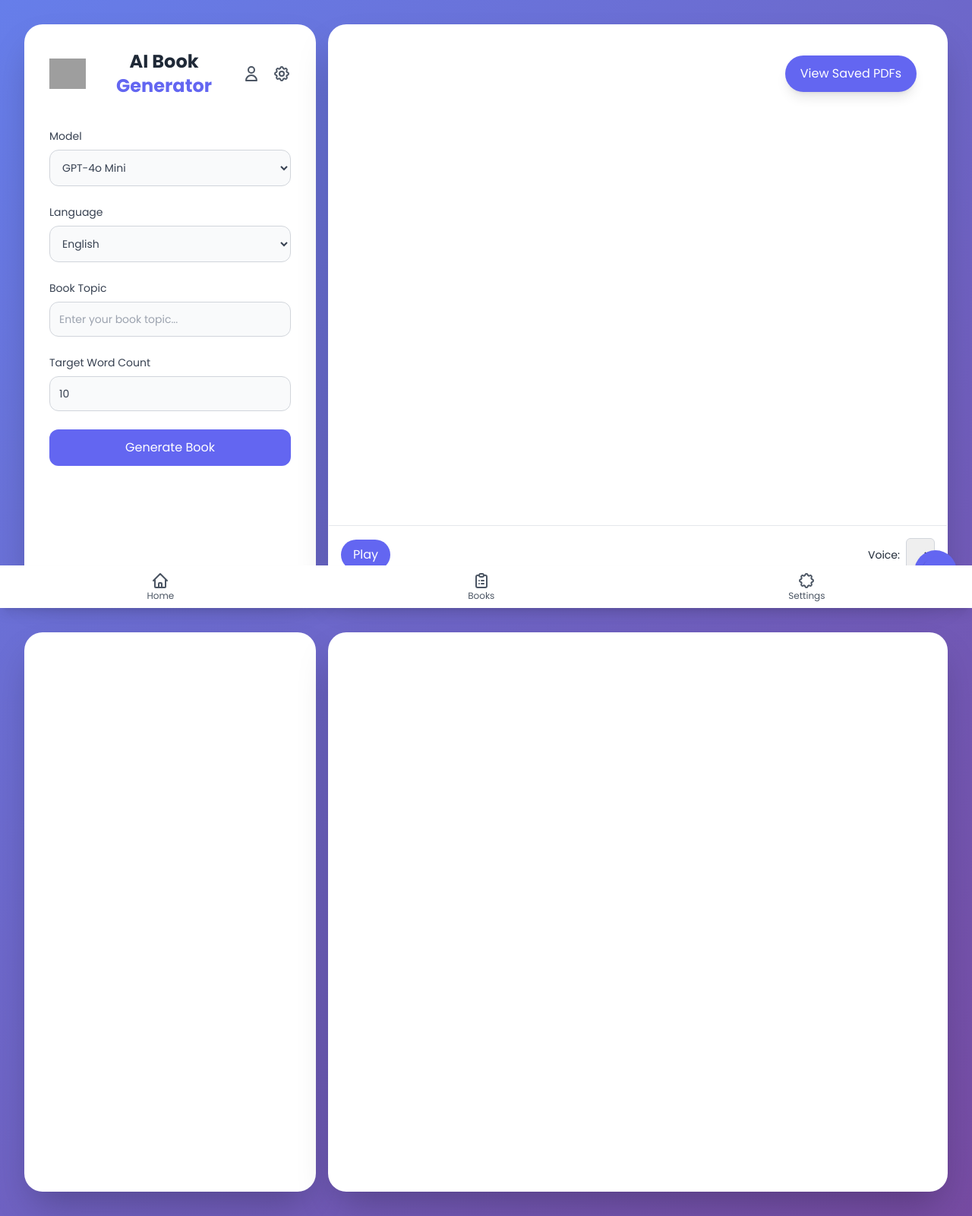
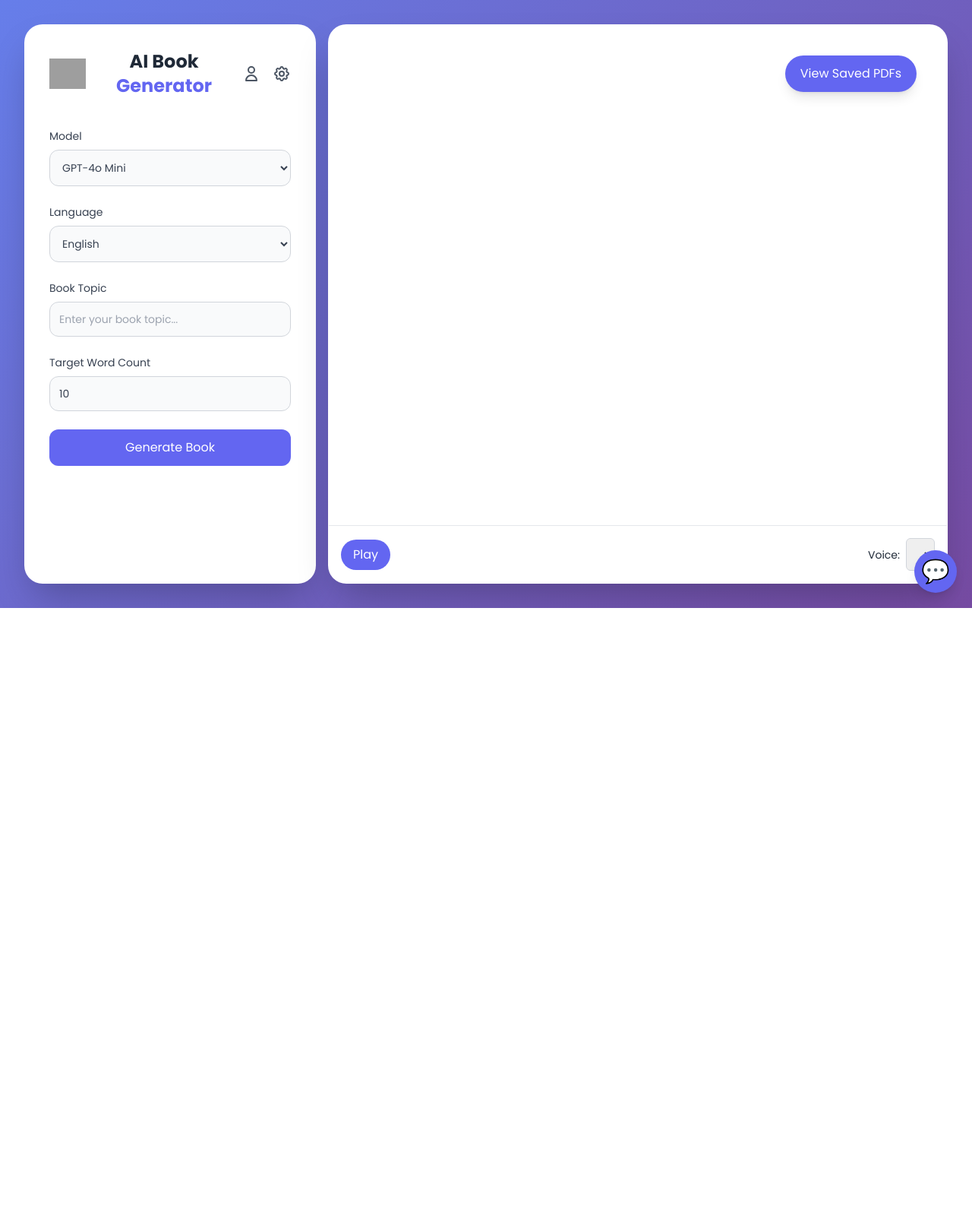
Before and after one commit to Adarshagupta/Trybookai, a Flask app: page /playground in a window 1280 px wide. Shown: the whole page at 76% size. After the commit the page ends 800 px from the top, so only its background shows below. Run offline with Flask 3, Linux system fonts and the light colour scheme; lists and menus that the app fills with data are empty; some libraries are stand-ins or nearby versions; grey boxes are pictures that could not be loaded.

Commit message:
Update index.html

```diff
--- a/templates/index.html
+++ b/templates/index.html
@@ -361,83 +361,6 @@
             </div>
         </div>
     </div>
-
-<body class="font-sans text-gray-800 min-h-screen flex flex-col gradient-bg">
- <!-- Floating menu button -->
- <div id="floating-menu-btn" class="fixed bottom-5 right-5 w-12 h-12 bg-primary rounded-full flex justify-center items-center cursor-pointer shadow-lg z-50 hover:bg-indigo-600 transition-colors duration-300">
-   <svg xmlns="http://www.w3.org/2000/svg" class="h-6 w-6 text-white" fill="none" viewBox="0 0 24 24" stroke="currentColor">
-     <path stroke-linecap="round" stroke-linejoin="round" stroke-width="2" d="M4 6h16M4 12h16M4 18h16" />
-   </svg>
- </div>
-
- <div id="floating-menu" class="fixed bottom-20 right-5 bg-white shadow-lg rounded-lg z-50 hidden">
-   <ul class="divide-y divide-gray-200">
-     <li>
-       <a href="#" class="flex items-center p-4 hover:bg-gray-100 transition-colors duration-300">
-         <svg xmlns="http://www.w3.org/2000/svg" class="h-6 w-6 mr-2 text-gray-500" fill="none" viewBox="0 0 24 24" stroke="currentColor">
-           <path stroke-linecap="round" stroke-linejoin="round" stroke-width="2" d="M16 7a4 4 0 11-8 0 4 4 0 018 0zM12 14a7 7 0 00-7 7h14a7 7 0 00-7-7z" />
-         </svg>
-         <span class="text-gray-700">Profile</span>
-       </a>
-     </li>
-     <li>
-       <a href="#" class="flex items-center p-4 hover:bg-gray-100 transition-colors duration-300">
-         <svg xmlns="http://www.w3.org/2000/svg" class="h-6 w-6 mr-2 text-gray-500" fill="none" viewBox="0 0 24 24" stroke="currentColor">
-           <path stroke-linecap="round" stroke-linejoin="round" stroke-width="2" d="M10.325 4.317c.426-1.756 2.924-1.756 3.35 0a1.724 1.724 0 002.573 1.066c1.543-.94 3.31.826 2.37 2.37a1.724 1.724 0 001.065 2.572c1.756.426 1.756 2.924 0 3.35a1.724 1.724 0 00-1.066 2.573c.94 1.543-.826 3.31-2.37 2.37a1.724 1.724 0 00-2.572 1.065c-.426 1.756-2.924 1.756-3.35 0a1.724 1.724 0 00-2.573-1.066c-1.543.94-3.31-.826-2.37-2.37a1.724 1.724 0 00-1.065-2.572c-1.756-.426-1.756-2.924 0-3.35a1.724 1.724 0 001.066-2.573c-.94-1.543.826-3.31 2.37-2.37.996.608 2.296.07 2.572-1.065z" />
-         </svg>
-         <span class="text-gray-700">Settings</span>
-       </a>
-     </li>
-     <li>
-       <a href="#" class="flex items-center p-4 hover:bg-gray-100 transition-colors duration-300">
-         <svg xmlns="http://www.w3.org/2000/svg" class="h-6 w-6 mr-2 text-gray-500" fill="none" viewBox="0 0 24 24" stroke="currentColor">
-           <path stroke-linecap="round" stroke-linejoin="round" stroke-width="2" d="M12 6v6m0 0v6m0-6h6m-6 0H6" />
-         </svg>
-         <span class="text-gray-700">New Book</span>
-       </a>
-     </li>
-   </ul>
- </div>
-
- <main class="flex flex-col lg:flex-row h-screen p-4 lg:p-8 gap-4">
-   <div class="w-full lg:w-96 bg-white shadow-2xl p-6 lg:p-8 flex flex-col rounded-3xl transition-all duration-300 hover:shadow-3xl mobile-full-width glass-effect">
-     <!-- Existing content -->
-   </div>
-   <div class="flex-1 flex flex-col bg-white rounded-3xl shadow-2xl transition-all duration-300 hover:shadow-3xl mobile-full-width glass-effect overflow-hidden">
-     <!-- Existing content -->
-   </div>
- </main>
-
- <!-- Bottom menu bar -->
- <div class="fixed bottom-0 left-0 w-full bg-white shadow-lg z-50 flex justify-around items-center py-2 mobile-only">
-   <a href="#" class="flex flex-col items-center text-gray-600 hover:text-gray-800 transition-colors duration-300">
-     <svg xmlns="http://www.w3.org/2000/svg" class="h-6 w-6" fill="none" viewBox="0 0 24 24" stroke="currentColor">
-       <path stroke-linecap="round" stroke-linejoin="round" stroke-width="2" d="M3 12l2-2m0 0l7-7 7 7M5 10v10a1 1 0 001 1h3m10-11l2 2m-2-2v10a1 1 0 01-1 1h-3m-6 0a1 1 0 001-1v-4a1 1 0 011-1h2a1 1 0 011 1v4a1 1 0 001 1m-6 0h6" />
-     </svg>
-     <span class="text-xs">Home</span>
-   </a>
-   <a href="#" class="flex flex-col items-center text-gray-600 hover:text-gray-800 transition-colors duration-300">
-     <svg xmlns="http://www.w3.org/2000/svg" class="h-6 w-6" fill="none" viewBox="0 0 24 24" stroke="currentColor">
-       <path stroke-linecap="round" stroke-linejoin="round" stroke-width="2" d="M9 5H7a2 2 0 00-2 2v12a2 2 0 002 2h10a2 2 0 002-2V7a2 2 0 00-2-2h-2M9 5a2 2 0 002 2h2a2 2 0 002-2M9 5a2 2 0 012-2h2a2 2 0 012 2m-3 7h3m-3 4h3m-6-4h.01M9 16h.01" />
-     </svg>
-     <span class="text-xs">Books</span>
-   </a>
-   <a href="#" class="flex flex-col items-center text-gray-600 hover:text-gray-800 transition-colors duration-300">
-     <svg xmlns="http://www.w3.org/2000/svg" class="h-6 w-6" fill="none" viewBox="0 0 24 24" stroke="currentColor">
-       <path stroke-linecap="round" stroke-linejoin="round" stroke-width="2" d="M10.325 4.317c.426-1.756 2.924-1.756 3.35 0a1.724 1.724 0 002.573 1.066c1.543-.94 3.31.826 2.37 2.37a1.724 1.724 0 001.065 2.572c1.756.426 1.756 2.924 0 3.35a1.724 1.724 0 00-1.066 2.573c.94 1.543-.826 3.31-2.37 2.37a1.724 1.724 0 00-2.572 1.065c-.426 1.756-2.924 1.756-3.35 0a1.724 1.724 0 00-2.573-1.066c-1.543.94-3.31-.826-2.37-2.37a1.724 1.724 0 00-1.065-2.572c-1.756-.426-1.756-2.924 0-3.35a1.724 1.724 0 001.066-2.573c-.94-1.543.826-3.31 2.37-2.37.996.608 2.296.07 2.572-1.065z" />
-     </svg>
-     <span class="text-xs">Settings</span>
-   </a>
- </div>
-
- <script>
-   // Add click event listener to the floating menu button
-   document.getElementById('floating-menu-btn').addEventListener('click', function() {
-     document.getElementById('floating-menu').classList.toggle('hidden');
-   });
- </script>
-</body>
-
 
 
     <script src="https://code.jquery.com/jquery-3.6.0.min.js"></script>
```
